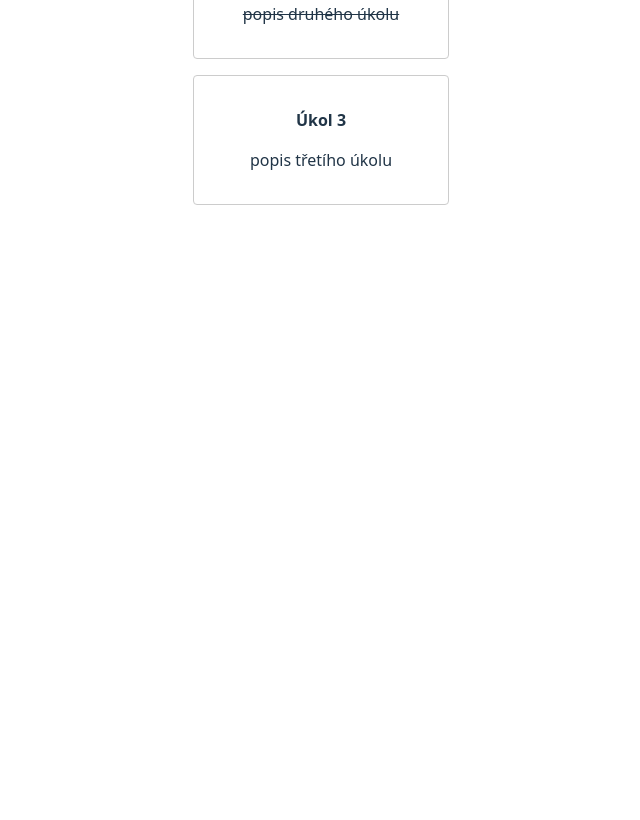
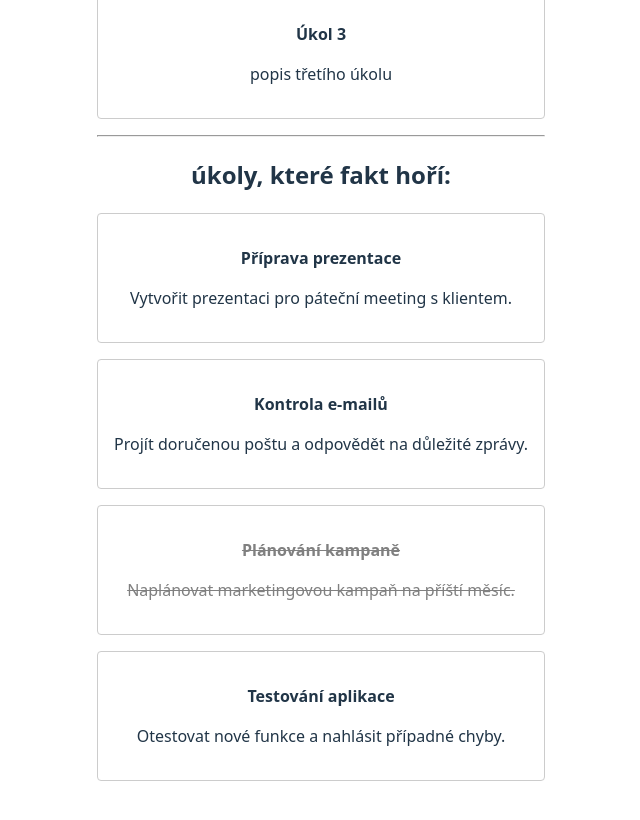
Before and after one commit to LenkaMichaleova/React2-cviceni-ukolnicek, a React (Vite) app: page / in a window 1280 px wide. Shown: the part 460-1280 px from the top of the page, without its empty margins (319-959 px from the left). Before the commit the page ends 800 px from the top, so only its background shows below. Built offline with nearby package versions, Linux system fonts and the light colour scheme.

Commit message:
List component created and used in App.tsx with test data imported from data.tsx. First part of this exercise is finished

```diff
--- a/src/App.tsx
+++ b/src/App.tsx
@@ -1,13 +1,20 @@
+import { useState } from 'react';
 import './App.css'
-import { Item } from './components/Item/Item'
+import { data } from './assets/data';
+import { Item, type ItemProps } from './components/Item/Item'
+import { List } from './components/List/List';
 
 function App() {
+  const [tasks, setTasks] = useState<ItemProps[]>(data);
+
   return (
     <>
       <h1>Úkolníček</h1>
       <Item title='Úkol 1' description='popis prvního úkolu' done={false} />
       <Item title='Úkol 2' description='popis druhého úkolu' done={true} />
       <Item title='Úkol 3' description='popis třetího úkolu' done={false} />
+      <hr />
+      <List title="úkoly, které fakt hoří:" items={tasks}/>
     </>
   )
 }
--- /dev/null
+++ b/src/assets/data.tsx
@@ -0,0 +1,24 @@
+import type { ItemProps } from "../components/Item/Item";
+
+export const data : ItemProps[] = [
+  {
+    title: 'Příprava prezentace',
+    description: 'Vytvořit prezentaci pro páteční meeting s klientem.',
+    done: false,
+  },
+  {
+    title: 'Kontrola e-mailů',
+    description: 'Projít doručenou poštu a odpovědět na důležité zprávy.',
+    done: false,
+  },
+  {
+    title: 'Plánování kampaně',
+    description: 'Naplánovat marketingovou kampaň na příští měsíc.',
+    done: true,
+  },
+  {
+    title: 'Testování aplikace',
+    description: 'Otestovat nové funkce a nahlásit případné chyby.',
+    done: false,
+  }
+];
--- a/src/components/Item/Item.css
+++ b/src/components/Item/Item.css
@@ -7,4 +7,5 @@
 
 .done {
   text-decoration: line-through;
+  color: grey
 }
--- /dev/null
+++ b/src/components/List/List.tsx
@@ -0,0 +1,23 @@
+import { Item, type ItemProps } from "../Item/Item";
+
+export interface ListProps {
+  title: string;
+  items: ItemProps[];
+}
+
+export function List( {title, items}: ListProps) {
+  return (
+    <div>
+      <h2>{title}</h2>
+      {
+        items.map((item) => (
+          <Item
+            key={item.title}
+            title={item.title}
+            description={item.description}
+            done={item.done}/>
+        ))
+      }
+    </div>
+  )
+}
```
